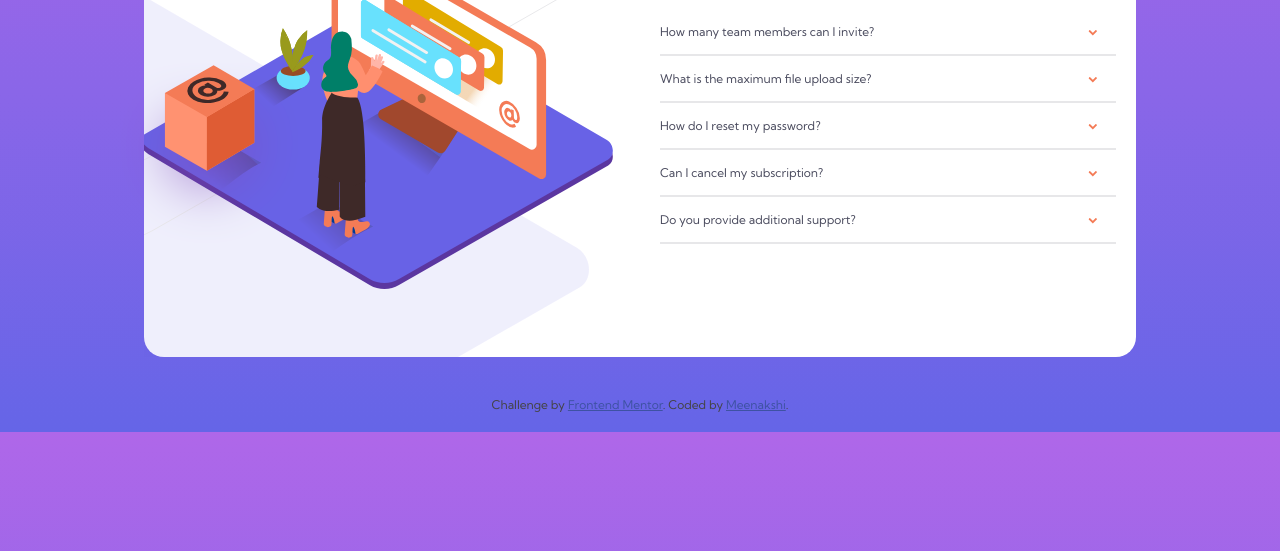
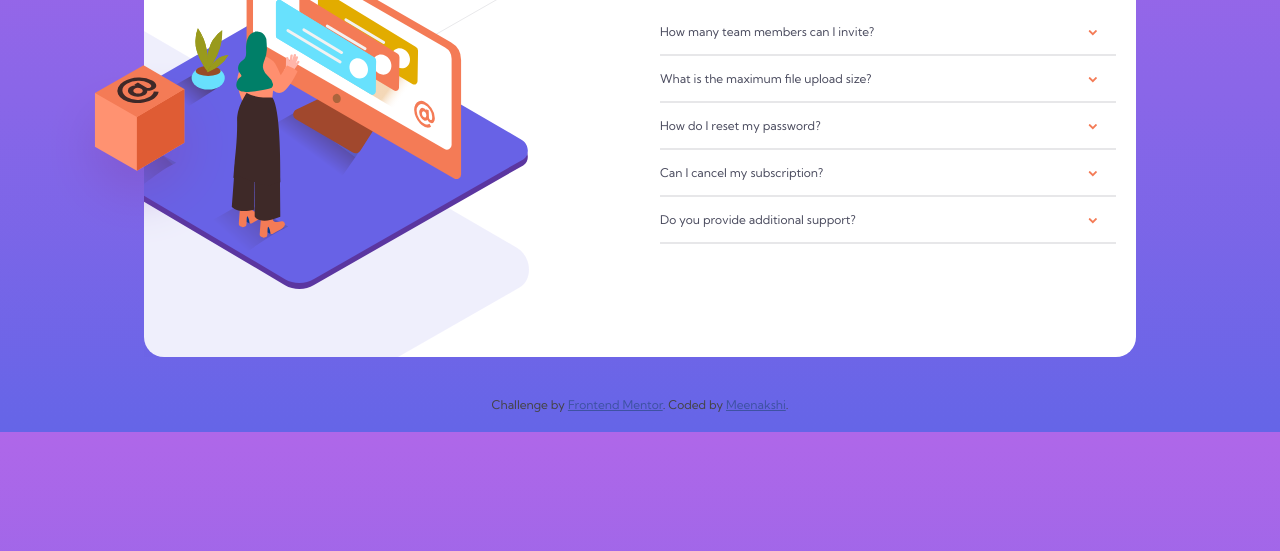
Before and after one commit to Memeena/FAQ-accordion-card-main, a plain HTML site: page index.html in a window 1280 px wide. Shown: the part 249-800 px from the top of the page. Drawn offline with Linux system fonts and the light colour scheme.

Commit message:
Changing the desktop image part as per design

```diff
--- a/CSS/styles.css
+++ b/CSS/styles.css
@@ -122,16 +122,20 @@ body {
     background-image: url("../images/bg-pattern-desktop.svg");
     padding-top: 5rem;
     padding-bottom: 5rem;
-    background-position-x: -52rem;
+    background-position-x: -58rem;
     background-position-y: -30rem;
     overflow: hidden;
     background-repeat: no-repeat;
   }
 
+  .illustration-img-class {
+    transform: translateX(-100px) translateY(-15px);
+  }
+
   .box-image {
     position: absolute;
     bottom: 11rem;
-    left: -3rem;
+    left: -10rem;
     z-index: 1000;
     display: inline;
   }
```
